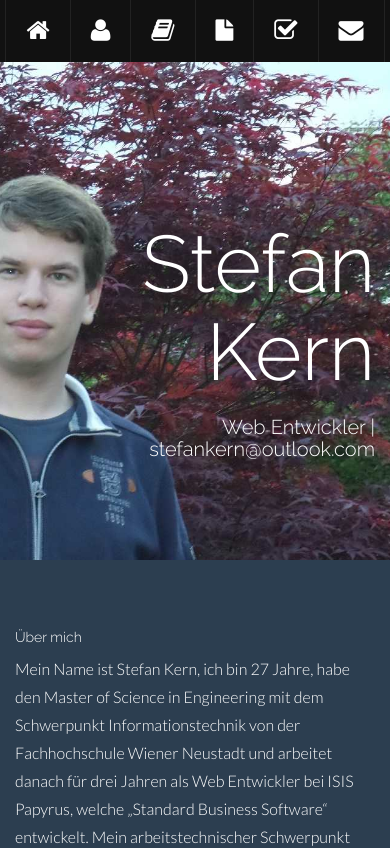
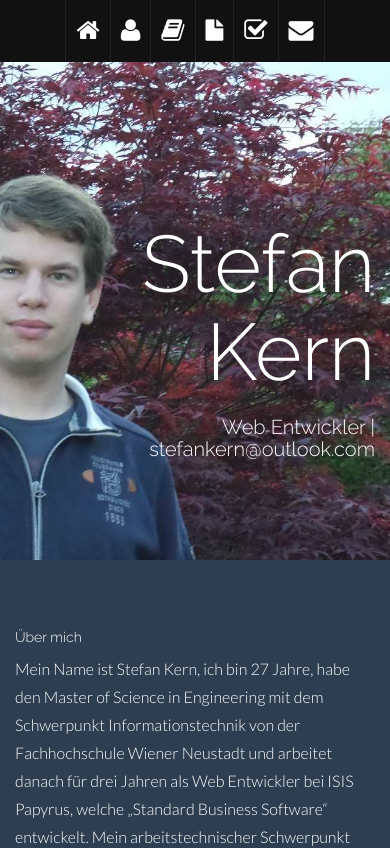
Before and after one commit to StefanKern/stefankern.github.io, a plain HTML site: page index.html in a window 390 px wide. Shown: the top 848 px of the page. Drawn offline with Linux system fonts and the light colour scheme.

Commit message:
Modified Header for responsive

```diff
--- a/assets/css/main.css
+++ b/assets/css/main.css
@@ -294,3 +294,11 @@ hr {
     border-radius: 5px;
     margin-bottom: 10px;
 }
+
+
+@media (max-width: 400px) {
+    #section-topbar ul#nav a {
+        padding-left: 10px;
+        padding-right: 10px;
+    }
+}
```
